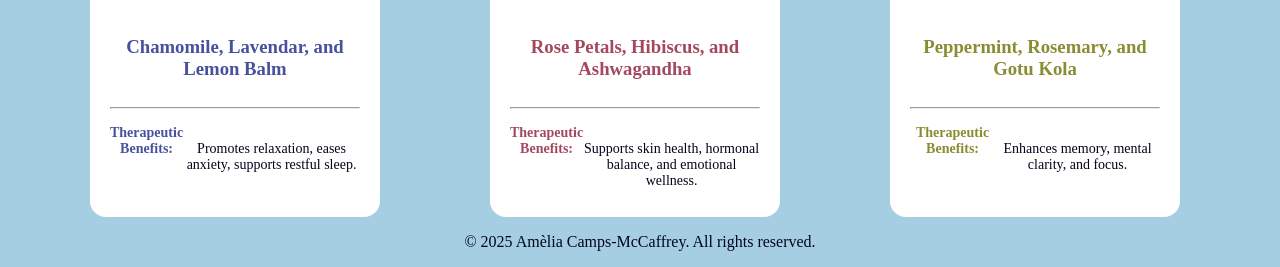
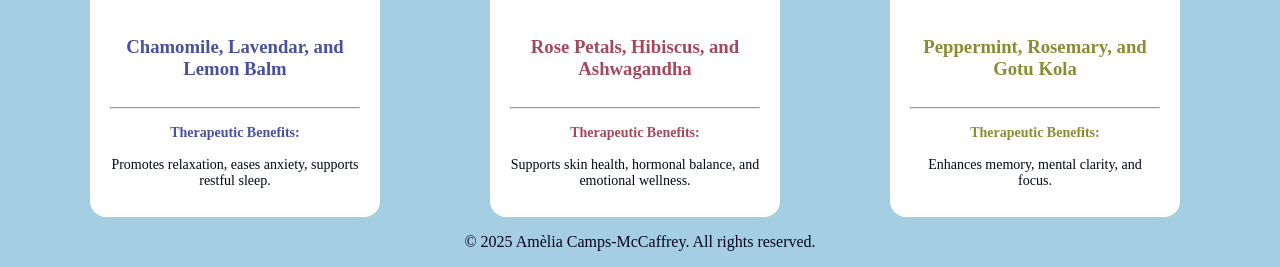
Before and after one commit to ameliacamps/Tea-Cards, a plain HTML site: page index.html in a window 1280 px wide. Shown: the part 553-820 px from the top of the page. Drawn offline with Linux system fonts and the light colour scheme.

Commit message:
Update index.html

```diff
--- a/index.html
+++ b/index.html
@@ -19,9 +19,8 @@
             <h3 class="blue">Chamomile, Lavendar, and Lemon Balm</h3>
             <hr />
             <p>
-                <b class="blue">Therapeutic Benefits:</b> <br />
-            Promotes relaxation, eases anxiety, supports restful sleep.
-            </p>
+                <b class="blue">Therapeutic Benefits:</b></p>
+                <p>Promotes relaxation, eases anxiety, supports restful sleep.</p>
         </div>
 
         <div class="card">
@@ -30,9 +29,8 @@
             <h3 class="orange">Rose Petals, Hibiscus, and Ashwagandha</h3>
             <hr />
             <p>
-                <b class="orange">Therapeutic Benefits:</b> <br />
-                Supports skin health, hormonal balance, and emotional wellness.
-            </p>
+                <b class="orange">Therapeutic Benefits:</b></p>
+                <p>Supports skin health, hormonal balance, and emotional wellness.</p>
         </div>
 
         <div class="card">
@@ -41,9 +39,8 @@
             <h3 class="green">Peppermint, Rosemary, and Gotu Kola</h3>
             <hr />
             <p>
-                <b class="green">Therapeutic Benefits:</b> <br />
-                Enhances memory, mental clarity, and focus.
-            </p>
+                <b class="green">Therapeutic Benefits:</b></p>
+                <p>Enhances memory, mental clarity, and focus.</p>
         </div>
         </div>
 
```
